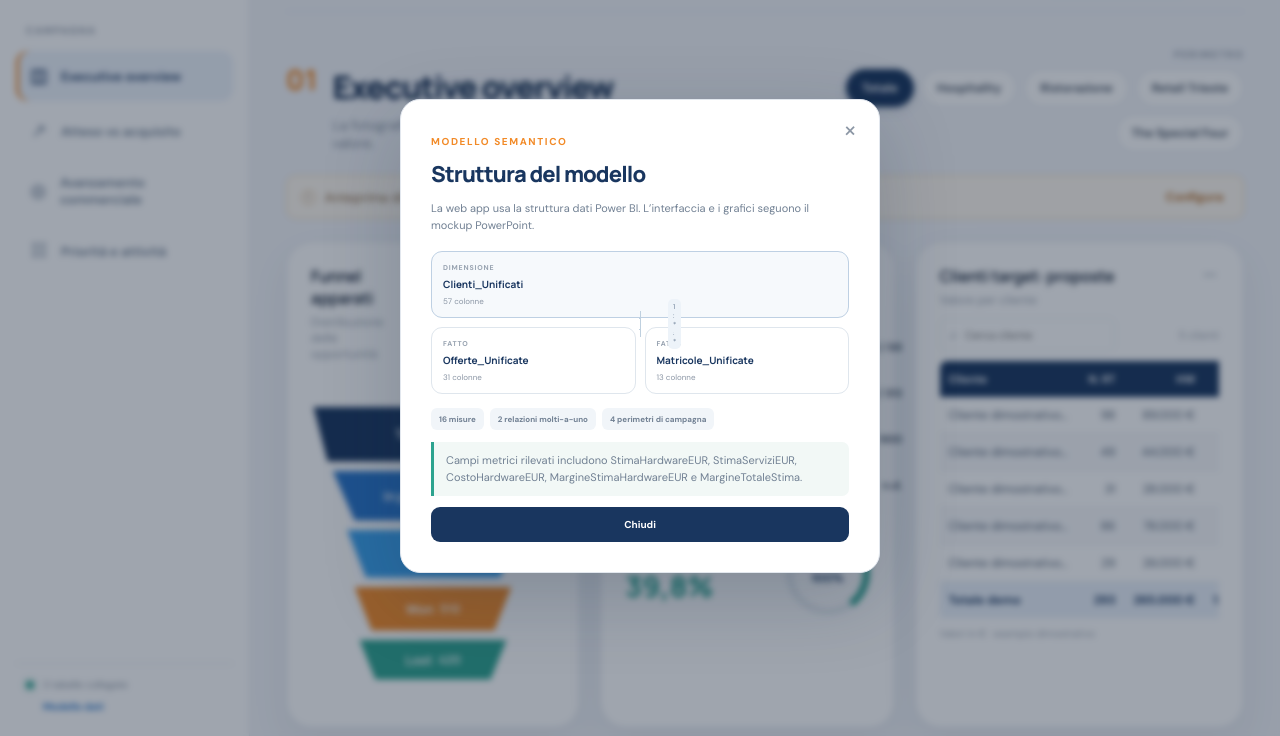
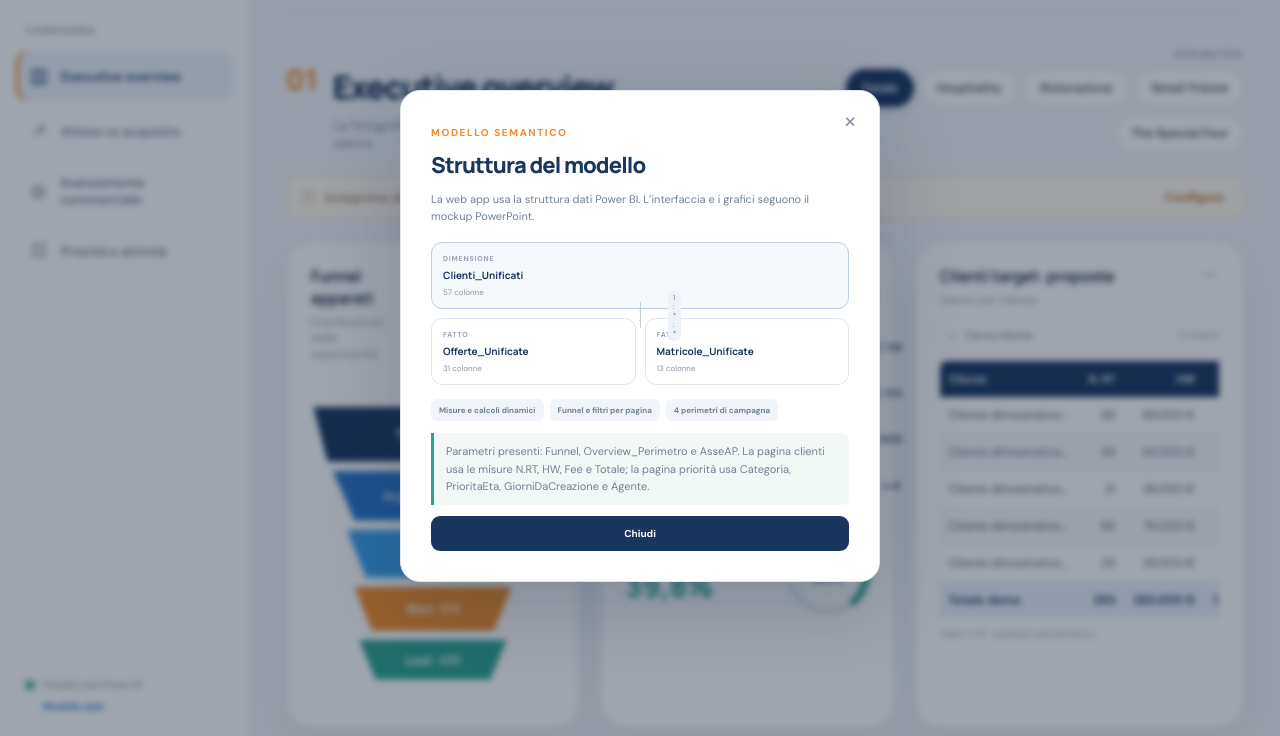
Before and after one commit to Serenissima-Informatica-SPA/INT-campagne, a website: page dist/index.html in a window 1280 px wide. Both pictures are taken after a click on the button "Modello dati". Shown: the part 64-800 px from the top of the page. Drawn offline with Linux system fonts and the light colour scheme.

Commit message:
Update model dialog to reflect PBIP dimensions

```diff
--- a/dist/index.html
+++ b/dist/index.html
@@ -22,7 +22,7 @@
         <button class="nav-item" data-page="avanzamento"><span class="nav-icon">◎</span><span>Avanzamento commerciale</span></button>
         <button class="nav-item" data-page="priorita"><span class="nav-icon">☷</span><span>Priorità e attività</span></button>
       </nav>
-      <div class="rail-bottom"><div class="model-dot"></div><span>3 tabelle collegate</span><button id="model-open" class="model-link">Modello dati</button></div>
+      <div class="rail-bottom"><div class="model-dot"></div><span>Modello dati Power BI</span><button id="model-open" class="model-link">Modello dati</button></div>
     </aside>
 
     <main class="main-area">
@@ -108,7 +108,7 @@
 
   <dialog id="connect-dialog" class="dialog"><form method="dialog"><button class="dialog-close" aria-label="Chiudi">×</button><span class="dialog-kicker">CONNESSIONE POWER BI</span><h2>Collega il modello dati</h2><p>L’app interroga il semantic model Power BI dopo l’accesso Microsoft. Ogni persona usa i propri permessi Power BI. La configurazione non conserva password né segreti nel repository.</p><div class="model-sources"><div><b>Clienti_Unificati</b><span>Target, avanzamento e valori</span></div><div><b>Matricole_Unificate</b><span>Apparati e selezione</span></div><div><b>Offerte_Unificate</b><span>Pipeline, priorità e importi</span></div></div><p class="dialog-hint">L’accesso live richiede Client ID e Semantic Model ID configurati, il consenso Power BI Dataset.Read.All e i permessi di lettura/compilazione sul modello.</p><a class="dialog-link" href="https://app.powerbi.com/groups/fa82781e-0fb4-45b2-98ad-95ac8e000ef5/reports/19e410f8-4233-47cc-83b9-352d023cd134/0ea493020094161bbed0?experience=power-bi" target="_blank" rel="noreferrer">Apri il report in Power BI ↗</a><button id="connect-run" class="primary-button" type="button">Accedi e carica i dati</button><p id="connect-error" class="dialog-hint" hidden role="alert" aria-live="assertive" style="border-left-color:#b74b45;background:#fff2f1;color:#8f322e;white-space:pre-wrap;overflow-wrap:anywhere"></p></form></dialog>
 
-  <dialog id="model-dialog" class="dialog"><form method="dialog"><button class="dialog-close" aria-label="Chiudi">×</button><span class="dialog-kicker">MODELLO SEMANTICO</span><h2>Struttura del modello</h2><p>La web app usa la struttura dati Power BI. L’interfaccia e i grafici seguono il mockup PowerPoint.</p><div class="model-diagram"><div class="model-node main-node"><small>DIMENSIONE</small><b>Clienti_Unificati</b><span>57 colonne</span></div><div class="relation-lines"><i></i><i></i><span>1 : *</span><span>1 : *</span></div><div class="model-node"><small>FATTO</small><b>Offerte_Unificate</b><span>31 colonne</span></div><div class="model-node"><small>FATTO</small><b>Matricole_Unificate</b><span>13 colonne</span></div></div><div class="model-measures"><span>16 misure</span><span>2 relazioni molti-a-uno</span><span>4 perimetri di campagna</span></div><p class="dialog-hint">Campi metrici rilevati includono StimaHardwareEUR, StimaServiziEUR, CostoHardwareEUR, MargineStimaHardwareEUR e MargineTotaleStima.</p><button class="primary-button dialog-done">Chiudi</button></form></dialog>
+  <dialog id="model-dialog" class="dialog"><form method="dialog"><button class="dialog-close" aria-label="Chiudi">×</button><span class="dialog-kicker">MODELLO SEMANTICO</span><h2>Struttura del modello</h2><p>La web app usa la struttura dati Power BI. L’interfaccia e i grafici seguono il mockup PowerPoint.</p><div class="model-diagram"><div class="model-node main-node"><small>DIMENSIONE</small><b>Clienti_Unificati</b><span>57 colonne</span></div><div class="relation-lines"><i></i><i></i><span>1 : *</span><span>1 : *</span></div><div class="model-node"><small>FATTO</small><b>Offerte_Unificate</b><span>31 colonne</span></div><div class="model-node"><small>FATTO</small><b>Matricole_Unificate</b><span>13 colonne</span></div></div><div class="model-measures"><span>Misure e calcoli dinamici</span><span>Funnel e filtri per pagina</span><span>4 perimetri di campagna</span></div><p class="dialog-hint">Parametri presenti: Funnel, Overview_Perimetro e AsseAP. La pagina clienti usa le misure N.RT, HW, Fee e Totale; la pagina priorità usa Categoria, PrioritaEta, GiorniDaCreazione e Agente.</p><button class="primary-button dialog-done">Chiudi</button></form></dialog>
   <div class="toast" id="toast" role="status" aria-live="polite"></div>
   <script src="powerbi-config.js?v=msal-redirect-bridge-20261118"></script>
   <script src="app.js?v=exec-overview-model-20261119"></script>
```
